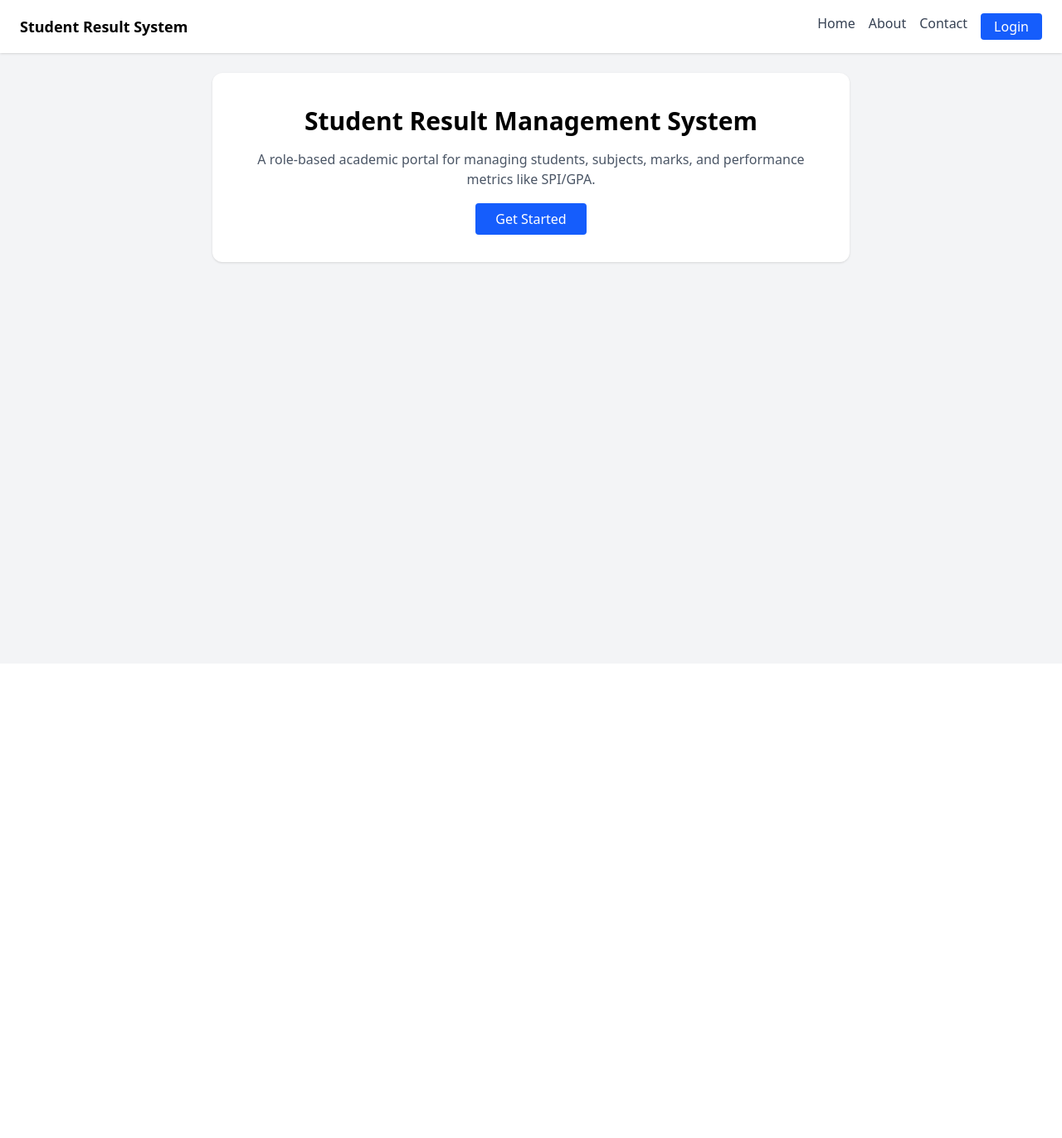
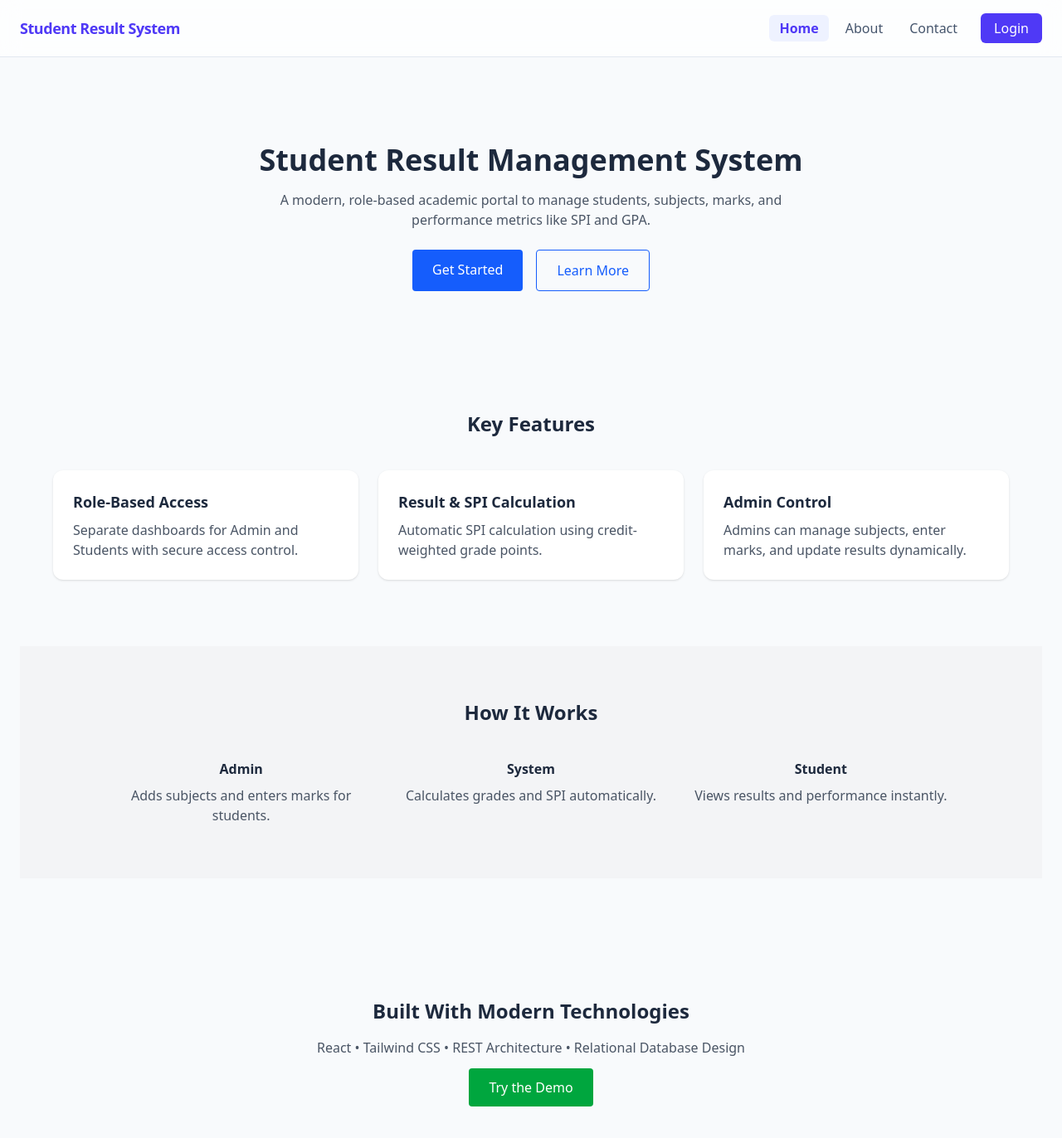
Before and after one commit to ShubhSoni06/student-result-management, a React (Vite) app in the folder student-result-frontend/: page / in a window 1280 px wide. Shown: the top 1372 px of the page at 83% size. Before the commit the page ends 800 px from the top, so only its background shows below. Built offline with nearby package versions, Linux system fonts and the light colour scheme.

Commit message:
Improve public layout with glassmorphic navbar and academic theme

```diff
--- a/student-result-frontend/src/components/PublicLayout.jsx
+++ b/student-result-frontend/src/components/PublicLayout.jsx
@@ -1,35 +1,49 @@
-import { Link } from "react-router-dom";
+import { Link, useLocation } from "react-router-dom";
 
 function PublicLayout({ children }) {
+  const { pathname } = useLocation();
+
+  const linkClass = (path) =>
+    `px-3 py-1 rounded-md transition ${
+      pathname === path
+        ? "text-indigo-600 font-semibold bg-indigo-50"
+        : "text-slate-600 hover:text-indigo-600"
+    }`;
+
   return (
-    <div className="min-h-screen bg-gray-100">
+    <div className="min-h-screen bg-slate-50 text-slate-800">
       {/* Public Navbar */}
-      <nav className="bg-white shadow px-6 py-4 flex justify-between items-center">
-        <h1 className="text-lg font-bold">
+      <nav className="sticky top-0 z-50 bg-white/70 backdrop-blur-md border-b border-slate-200">
+        <div className="max-w-7xl mx-auto px-6 py-4 flex justify-between items-center">
+          {/* Brand */}
+          <h1 className="text-lg font-bold tracking-tight text-indigo-600">
             Student Result System
           </h1>
 
-        <div className="flex gap-4">
-          <Link to="/" className="text-gray-700 hover:text-blue-600">
+          {/* Links */}
+          <div className="flex items-center gap-2">
+            <Link to="/" className={linkClass("/")}>
               Home
             </Link>
-          <Link to="/about" className="text-gray-700 hover:text-blue-600">
+            <Link to="/about" className={linkClass("/about")}>
               About
             </Link>
-          <Link to="/contact" className="text-gray-700 hover:text-blue-600">
+            <Link to="/contact" className={linkClass("/contact")}>
               Contact
             </Link>
+
             <Link
               to="/login"
-            className="bg-blue-600 text-white px-4 py-1 rounded hover:bg-blue-700 transition"
+              className="ml-2 bg-indigo-600 text-white px-4 py-1.5 rounded-md hover:bg-indigo-700 transition"
             >
               Login
             </Link>
           </div>
+        </div>
       </nav>
 
       {/* Page Content */}
-      <main className="p-6">
+      <main className="px-6 py-10">
         {children}
       </main>
     </div>
--- a/student-result-frontend/src/pages/Home.jsx
+++ b/student-result-frontend/src/pages/Home.jsx
@@ -4,22 +4,117 @@ import { Link } from "react-router-dom";
 function Home() {
   return (
     <PublicLayout>
-      <div className="max-w-3xl mx-auto bg-white p-10 rounded-xl shadow text-center">
-        <h1 className="text-3xl font-bold mb-4">
+      <div className="space-y-20">
+
+        {/* HERO SECTION */}
+        <section className="text-center py-16">
+          <h1 className="text-4xl font-bold mb-4">
             Student Result Management System
           </h1>
+          <p className="text-gray-600 max-w-2xl mx-auto mb-6">
+            A modern, role-based academic portal to manage students, subjects,
+            marks, and performance metrics like SPI and GPA.
+          </p>
 
+          <div className="flex justify-center gap-4">
+            <Link
+              to="/login"
+              className="bg-blue-600 text-white px-6 py-3 rounded hover:bg-blue-700 transition"
+            >
+              Get Started
+            </Link>
+            <Link
+              to="/about"
+              className="border border-blue-600 text-blue-600 px-6 py-3 rounded hover:bg-blue-50 transition"
+            >
+              Learn More
+            </Link>
+          </div>
+        </section>
+
+        {/* FEATURES SECTION */}
+        <section className="max-w-6xl mx-auto">
+          <h2 className="text-2xl font-bold text-center mb-10">
+            Key Features
+          </h2>
+
+          <div className="grid grid-cols-1 md:grid-cols-3 gap-6">
+            <div className="bg-white p-6 rounded-xl shadow">
+              <h3 className="text-lg font-semibold mb-2">
+                Role-Based Access
+              </h3>
+              <p className="text-gray-600">
+                Separate dashboards for Admin and Students with secure access control.
+              </p>
+            </div>
+
+            <div className="bg-white p-6 rounded-xl shadow">
+              <h3 className="text-lg font-semibold mb-2">
+                Result & SPI Calculation
+              </h3>
+              <p className="text-gray-600">
+                Automatic SPI calculation using credit-weighted grade points.
+              </p>
+            </div>
+
+            <div className="bg-white p-6 rounded-xl shadow">
+              <h3 className="text-lg font-semibold mb-2">
+                Admin Control
+              </h3>
+              <p className="text-gray-600">
+                Admins can manage subjects, enter marks, and update results dynamically.
+              </p>
+            </div>
+          </div>
+        </section>
+
+        {/* HOW IT WORKS */}
+        <section className="bg-gray-100 py-16">
+          <div className="max-w-5xl mx-auto">
+            <h2 className="text-2xl font-bold text-center mb-10">
+              How It Works
+            </h2>
+
+            <div className="grid grid-cols-1 md:grid-cols-3 gap-6 text-center">
+              <div>
+                <h3 className="font-semibold mb-2">Admin</h3>
+                <p className="text-gray-600">
+                  Adds subjects and enters marks for students.
+                </p>
+              </div>
+              <div>
+                <h3 className="font-semibold mb-2">System</h3>
+                <p className="text-gray-600">
+                  Calculates grades and SPI automatically.
+                </p>
+              </div>
+              <div>
+                <h3 className="font-semibold mb-2">Student</h3>
+                <p className="text-gray-600">
+                  Views results and performance instantly.
+                </p>
+              </div>
+            </div>
+          </div>
+        </section>
+
+        {/* TECH STACK + CTA */}
+        <section className="text-center py-16">
+          <h2 className="text-2xl font-bold mb-4">
+            Built With Modern Technologies
+          </h2>
           <p className="text-gray-600 mb-6">
-          A role-based academic portal for managing students, subjects,
-          marks, and performance metrics like SPI/GPA.
+            React • Tailwind CSS • REST Architecture • Relational Database Design
           </p>
 
           <Link
             to="/login"
-          className="bg-blue-600 text-white px-6 py-2 rounded hover:bg-blue-700 transition"
+            className="bg-green-600 text-white px-6 py-3 rounded hover:bg-green-700 transition"
           >
-          Get Started
+            Try the Demo
           </Link>
+        </section>
+
       </div>
     </PublicLayout>
   );
```
Lines whose indentation alone changed are shown as unchanged.
